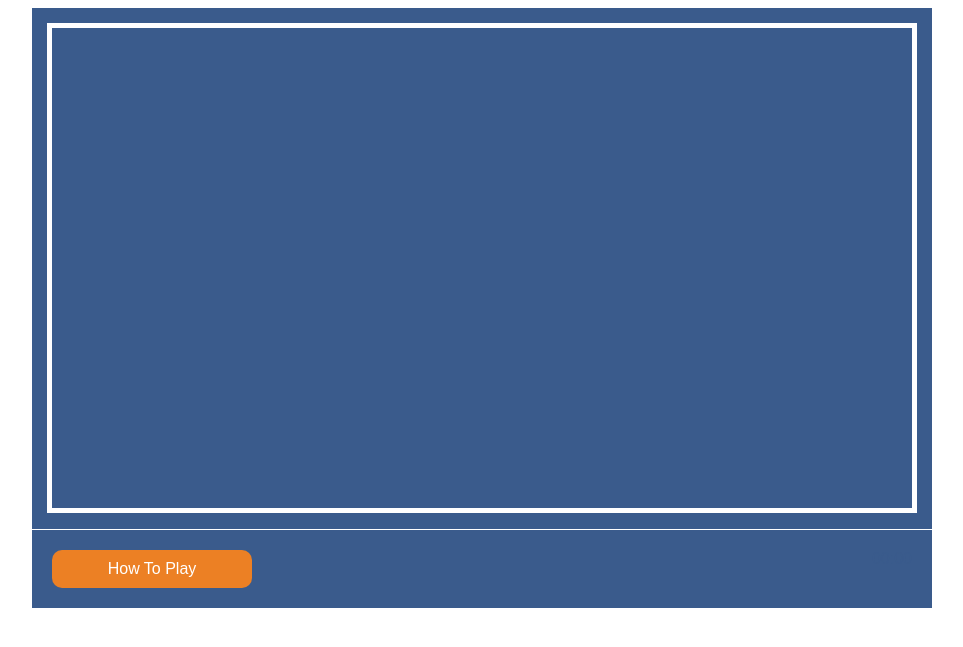
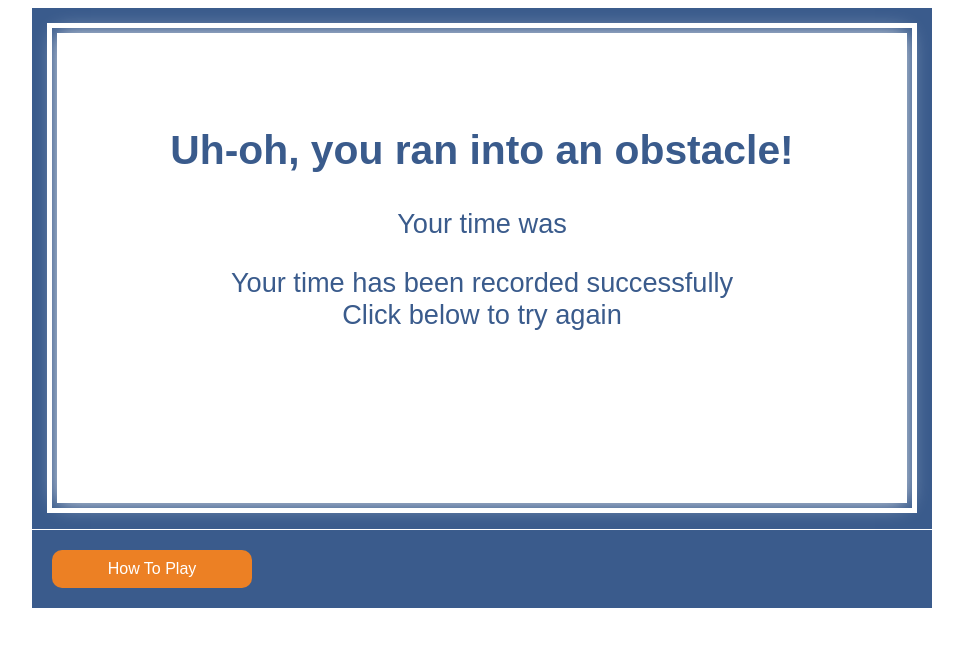
Before and after one commit to iO-Academy/christmasGame2016, a PHP site: page /game.html in a window 1280 px wide. Shown: the top 647 px of the page, without its empty margins (158-1121 px from the left). Run offline with PHP 8.4, Linux system fonts and the light colour scheme.

Commit message:
added code for: timer to die screen

```diff
--- a/css/dieScreen.css
+++ b/css/dieScreen.css
@@ -8,7 +8,7 @@
     font-size: 170%;
     text-align: center;
     box-shadow: 0px 0px 20px -2px rgba(255,255,255,0.94);
-    visibility: hidden;
+    /*visibility: hidden;*/
 }
 
 #dieText {
--- a/game.html
+++ b/game.html
@@ -17,13 +17,13 @@
         <div id="dieScreen">
             <div id="dieText"></div>
             <h2>Uh-oh, you ran into an obstacle!</h2>
-            <p id="resultDisplay">Your time was</p>
+            <p id="resultDisplay">Your time was <span id="insertTime"></span></p>
             <p>Your time has been recorded successfully <br>Click below to try again</p>
             </div>
         </div>
     <footer>
         <button type="button" class="button left">How To Play</button>
-        <div class="right" id="timer">00:00</div>
+        <div class="right" id="timer"></div>
     </footer>
     </div>
 
--- a/js/timer.js
+++ b/js/timer.js
@@ -1,6 +1,4 @@
-$(function() {
-
-    // set global variables or use in functions
+ // set global variables or use in functions
     var i = 0
     var timer
 
@@ -40,7 +38,11 @@ $(function() {
             var paddedSeconds = pad.substring(0, pad.length - gameSeconds.length) + gameSeconds
 
             // send times with leading zeroes out to the game screen every sewcond
-            $("#timer").html(paddedMinutes + ":" + paddedSeconds)
+            $("#timer").text(paddedMinutes + ":" + paddedSeconds)
         }, 1000)
+
     }
-})
+
+
+    // THIS IS THE CODE TO SHOW THE FINISH TIME ON THE DIE SCREEN.
+ // $("#insertTime").text($("#timer").text())
```
